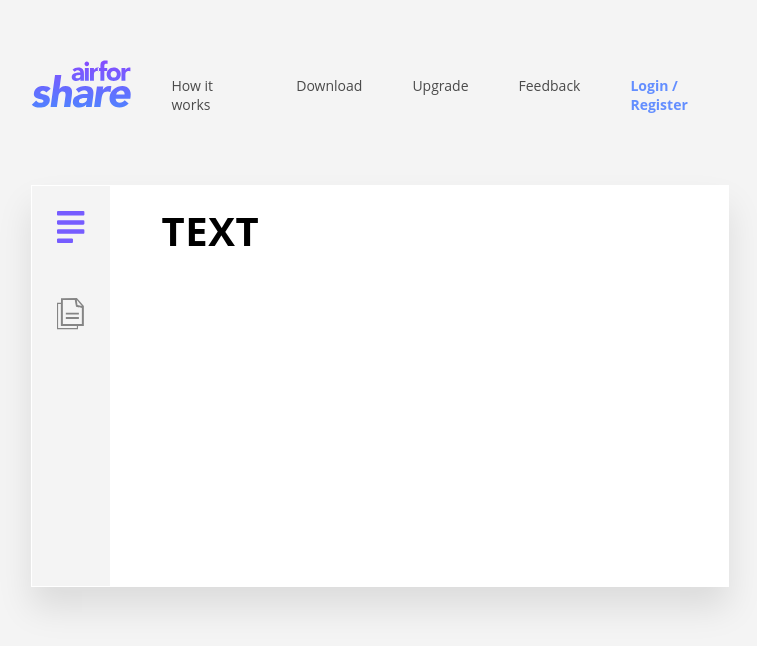
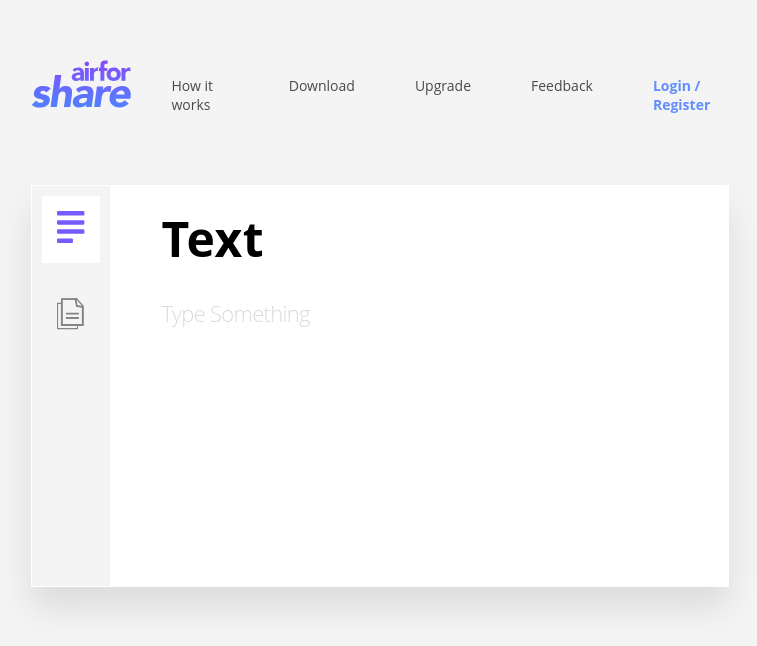
Before and after one commit to MuhammadAhmedLakhani/React-Project2, a React (Vite) app: page / in a window 1280 px wide. Shown: the top 646 px of the page, without its empty margins (261-1018 px from the left). Built offline with nearby package versions, Linux system fonts and the light colour scheme.

Commit message:
AirforShare:text area added and make it reponsive to input size through useRef hook

```diff
--- /dev/null
+++ b/src/components/TextArea.jsx
@@ -0,0 +1,32 @@
+import { useRef } from "react"
+import "./stylec.scss"
+
+
+
+
+
+function TextArea(){
+
+    let textareaRef = useRef()
+
+
+    let changeHeight = ()=> {
+
+        textareaRef.current.style.height = "24px"
+
+        textareaRef.current.style.height = textareaRef.current.scrollHeight + 12 + "px"
+
+
+    }
+
+
+    return (
+
+
+            <textarea className="text-area" placeholder="Type Something" ref={textareaRef} onInput={()=>changeHeight()} ></textarea>
+
+    )
+}
+
+
+export default TextArea
--- /dev/null
+++ b/src/components/stylec.scss
@@ -0,0 +1,23 @@
+.text-area {
+    border: none;
+    outline: none;
+    resize: none;
+
+    font-size: 22px;
+    letter-spacing: -.7px;
+    color: #000;
+    width: 100%;
+    padding: 10px 0;
+    border: none;
+    min-height: 221px;
+    font-family: "Open Sans", sans-serif;
+
+    &::placeholder{
+        font-weight: 300;
+        color: #dadada;
+    }
+    &::-webkit-scrollbar {
+  display: none; /* or width: 0; */
+}
+
+}
--- a/src/pages/Home/CSS/style.scss
+++ b/src/pages/Home/CSS/style.scss
@@ -34,7 +34,7 @@ body {
 
 .menu-bar {
     display: flex;
-    gap: 50px;
+    gap: 60px;
 
     li {
         list-style-type: none;
@@ -79,9 +79,11 @@ body {
 .card-container {
     border: 1px solid #fff;
     padding: 0 50px;
+    width: 100%;
+
     div {
         h1 {
-            font-size: 40px;
+            font-size: 48px;
             font-weight: 700;
             line-height: .85;
             letter-spacing: .6px;
@@ -89,4 +91,14 @@ body {
             margin-bottom: 28px;
         }
     }
+
 }
+
+.activate-text {
+    background-color: $white;
+}
+
+.activate-file {
+        background-color: $white;
+
+}
--- a/src/pages/Home/index.jsx
+++ b/src/pages/Home/index.jsx
@@ -1,5 +1,7 @@
 import logo from "../../assets/logo.svg"
 import "./CSS/style.scss";
+import TextArea from "../../components/TextArea.jsx"
+
 
 import TEXTCOLOR from '../../assets/text-color.svg';
 import TEXTGREY from '../../assets/text-grey.svg';
@@ -10,7 +12,8 @@ import { useState } from "react";
 
 function HomePage() {
 
-    let [type,settype] = useState("text")
+    let [type,settype] = useState("text");
+
 
 
     return (
@@ -35,11 +38,12 @@ function HomePage() {
 
                 <div className="card-sidebar">
 
-                    <div onClick={ ()=>settype("text")} >
+                    <div onClick={ ()=>{settype("text")}} className={type === "text"? "activate-text": ""}  >
                         <img   src={type === "text" ? TEXTCOLOR :TEXTGREY } alt="" />
                     </div>
 
-                    <div onClick={ ()=>settype("file")} >
+                    <div onClick={ ()=>{settype("file")}}
+                    className={type === "file" ? "activate-file": "" } >
                         <img src={type === "file" ? FILECOLOR : FILEGREY } alt="" />
                     </div>
 
@@ -51,8 +55,11 @@ function HomePage() {
 
 
                         <div className="text-section">
-                        <h1>TEXT</h1>
+                        <h1>Text</h1>
+                         <TextArea  />
                     </div>
+
+
                     :
                     <div className="file-section">
                         <h1>FILES</h1>
```
